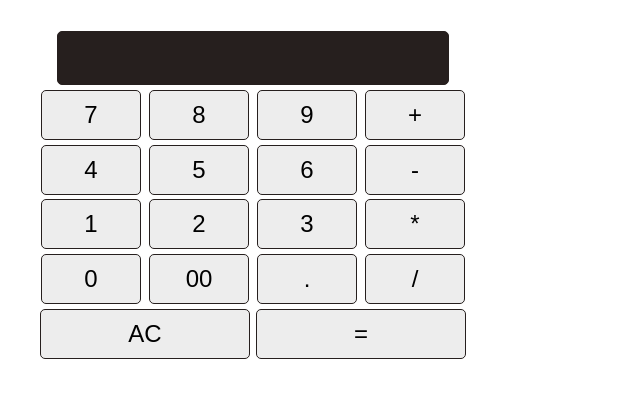
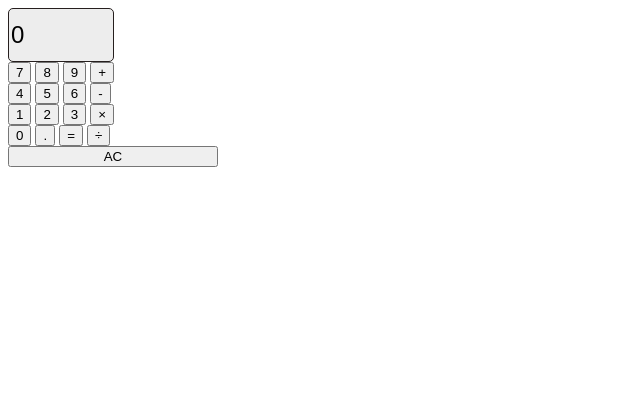
Before and after one commit to saki-pg/calculator, a plain HTML site: page index.html in a window 1280 px wide. Shown: the whole page, without its empty margins (0-640 px from the left). Drawn offline with nearby package versions, Linux system fonts and the light colour scheme.

Commit message:
電卓課題

```diff
--- a/index.html
+++ b/index.html
@@ -7,56 +7,47 @@
   </head>
 
   <body>
-    <form name="dentaku">
-      <table>
-        <!-- 液晶画面 -->
-        <tr>
-          <td colspan="4">
-            <input type="text" class="display" name="display" value="" disabled>
-          </td>
-        </tr>
 
-        <!-- 1段目-->
-        <tr>
-          <td><input type="button" value="7" onclick="get_calc(this)"></td>
-          <td><input type="button" value="8" onclick="get_calc(this)"></td>
-          <td><input type="button" value="9" onclick="get_calc(this)"></td>
-          <td><input type="button" value="+" class="operator" onclick="get_calc(this)"></td>
-        </tr>
+  <div class="wrapper">
+    <div id="calc">
 
-        <!-- 2段目 -->
-        <tr>
-          <td><input type="button" value="4" onclick="get_calc(this)"></td>
-          <td><input type="button" value="5" onclick="get_calc(this)"></td>
-          <td><input type="button" value="6" onclick="get_calc(this)"></td>
-          <td><input type="button" value="-" class="operator" onclick="get_calc(this)"></td>
-        </tr>
+      <div>
+        <input readonly id="result" type="text" value="0">
+      </div>
 
-        <!-- 3段目 -->
-        <tr>
-          <td><input type="button" value="1" onclick="get_calc(this)"></td>
-          <td><input type="button" value="2" onclick="get_calc(this)"></td>
-          <td><input type="button" value="3" onclick="get_calc(this)"></td>
-          <td><input type="button" value="*" class="operator" name="multi_btn" onclick="get_calc(this)"></td>
-        </tr>
+      <div>
+        <button onclick="num_click(this.innerHTML)">7</button>
+        <button onclick="num_click(this.innerHTML)">8</button>
+        <button onclick="num_click(this.innerHTML)">9</button>
+        <button onclick="ope_click(this.innerHTML)">+</button>
+      </div>
+      <div>
+        <button onclick="num_click(this.innerHTML)">4</button>
+        <button onclick="num_click(this.innerHTML)">5</button>
+        <button onclick="num_click(this.innerHTML)">6</button>
+        <button onclick="ope_click(this.innerHTML)">-</button>
+      </div>
+      <div>
+        <button onclick="num_click(this.innerHTML)">1</button>
+        <button onclick="num_click(this.innerHTML)">2</button>
+        <button onclick="num_click(this.innerHTML)">3</button>
+        <button onclick="ope_click(this.innerHTML)">×</button>
+      </div>
+      <div>
+        <button onclick="num_click(this.innerHTML)">0</button>
+        <button onclick="num_click(this.innerHTML)">.</button>
+        <button onclick="equal_click()">=</button>
+        <button onclick="ope_click(this.innerHTML)">÷</button>
+      </div>
+      <div>
+        <button onclick="ac_click()" class="ac">AC</button>
+      </div>
 
-        <!-- 4段目 -->
-        <tr>
-          <td><input type="button" value="0" onclick="get_calc(this)"></td>
-          <td><input type="button" value="00" onclick="get_calc(this)"></td>
-          <td><input type="button" value="." onclick="get_calc(this)"></td>
-          <td><input type="button" value="/" class="operator" name="div_btn" onclick="get_calc(this)"></td>
-        </tr>
 
-        <!--5段目-->
-        <tr>
-          <td colspan="2"><input type="button" value="AC" class="ac" onclick="get_calc(this)"></td>
-          <td colspan="2"><input type="button" value="=" class="equal" onclick="get_calc(this)"></td>
-        </tr>
+    </div>
+  </div>
 
-      </table>
-    </form>
-    <script src="https://code.jquery.com/jquery-3.2.1.js" integrity="sha256-DZAnKJ/6XZ9si04Hgrsxu/8s717jcIzLy3oi35EouyE=" crossorigin="anonymous"></script>
-    <script src="main.js" type="text/javascript" charset="utf-8"></script>
+  <script src="https://code.jquery.com/jquery-3.2.1.js" integrity="sha256-DZAnKJ/6XZ9si04Hgrsxu/8s717jcIzLy3oi35EouyE=" crossorigin="anonymous"></script>
+  <script src="main.js" type="text/javascript" charset="utf-8"></script>
   </body>
 </html>
```
